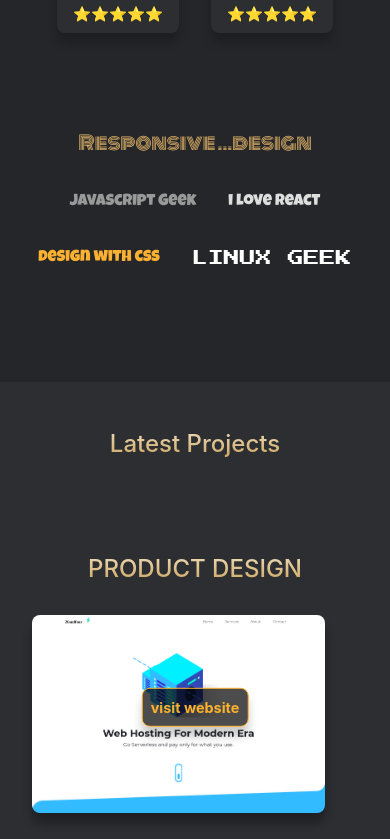
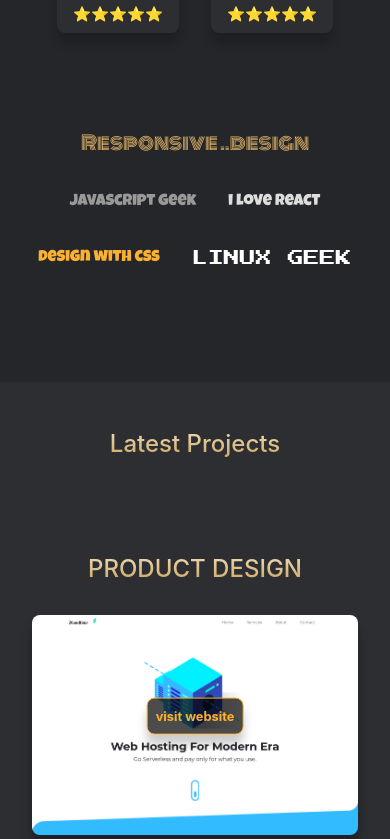
Before and after one commit to mwafy092/Mwafy-Landing-Page, a React app: page / in a window 390 px wide. Shown: the part 2785-3624 px from the top of the page. Built offline with nearby package versions, Linux system fonts and the light colour scheme.

Commit message:
styles for product added

```diff
--- a/src/components/AboutBlock.jsx
+++ b/src/components/AboutBlock.jsx
@@ -26,8 +26,8 @@ function AboutBlock() {
                     </div>
                 ))}
                 <div className='skill-set'>
-                    <p className='responsive'>Responsive ...design</p>
-                    <p className='java'>Javascript Geek</p>
+                    <p className='responsive'>Responsive ..design</p>
+                    <p className='java'>Javascript geek</p>
                     <p className='react'>i love react</p>
                     <p className='css'>
                         design with <span>css</span>
--- a/src/styles/Product.scss
+++ b/src/styles/Product.scss
@@ -111,11 +111,10 @@
         img {
             padding: 0;
             margin: 0;
-            width: 90%;
+            width: 100%;
         }
-        a {
+        .product-button {
             font-size: 0.8rem;
-            padding: 0.3rem;
         }
     }
 }
```
